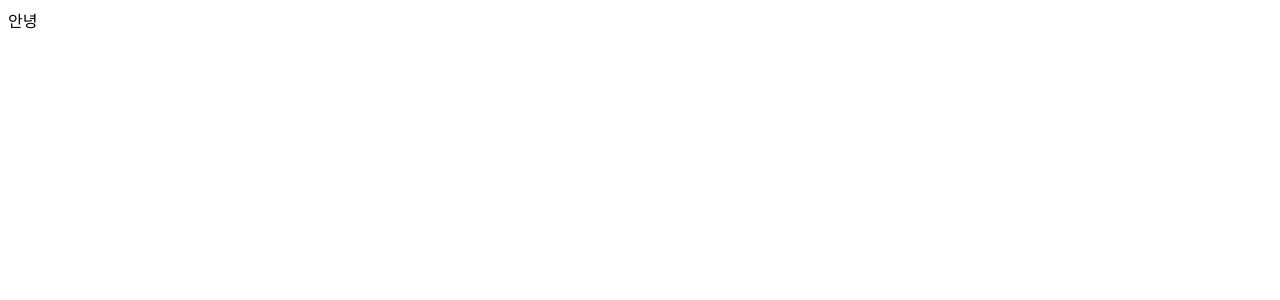
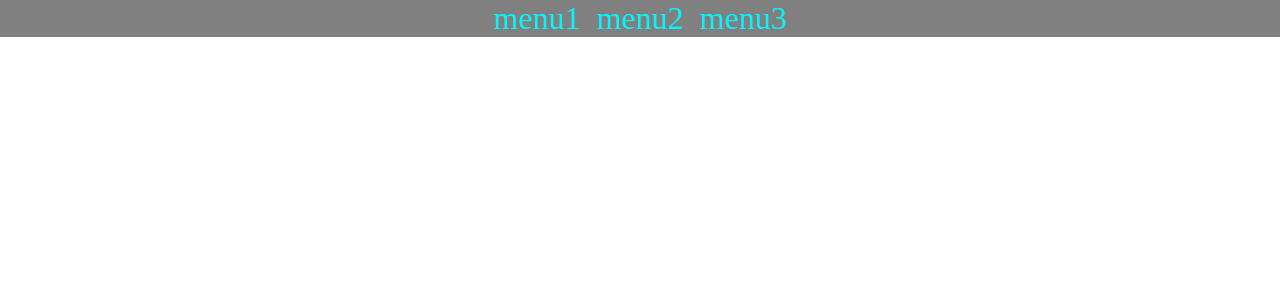
Before and after one commit to kimkiil/online-px, a React (Create React App) app in the folder online-px/: page / in a window 1280 px wide. Shown: the top 300 px of the page. Built offline with nearby package versions, Linux system fonts and the light colour scheme; the HTML template or start-up script is replaced by a standard one.

Commit message:
feature/ nav 스타일 변경

```diff
--- /dev/null
+++ b/online-px/src/component/Nav.css
@@ -0,0 +1,25 @@
+body, ul, li {
+    margin: 0;
+    padding: 0;
+    list-style: none;
+}
+
+nav {
+    background-color: gray;
+    color: rgb(0, 247, 255);
+}
+
+ul {
+    text-align: center;
+}
+
+li {
+    display: inline-block;
+}
+
+a {
+    color: inherit;
+    text-decoration: none;
+    font-size: 2rem; /* 반응형 폰트사이즈 꽤 괜찮은 듯 */
+    padding: 0.5rem;
+}
--- a/online-px/src/component/Nav.jsx
+++ b/online-px/src/component/Nav.jsx
@@ -1,9 +1,15 @@
-export default function nav() {
+import "../component/Nav.css";
+
+export default function Nav() {
   return (
   <>
-    <div className="nav">
-      안녕
-    </div>
+    <nav className="menu-box">
+      <ul className="menu-list">
+        <li className="menu"><a href="#">menu1</a></li>
+        <li className="menu"><a href="#">menu2</a></li>
+        <li className="menu"><a href="#">menu3</a></li>
+      </ul>
+    </nav>
   </>
   )
 }
```
